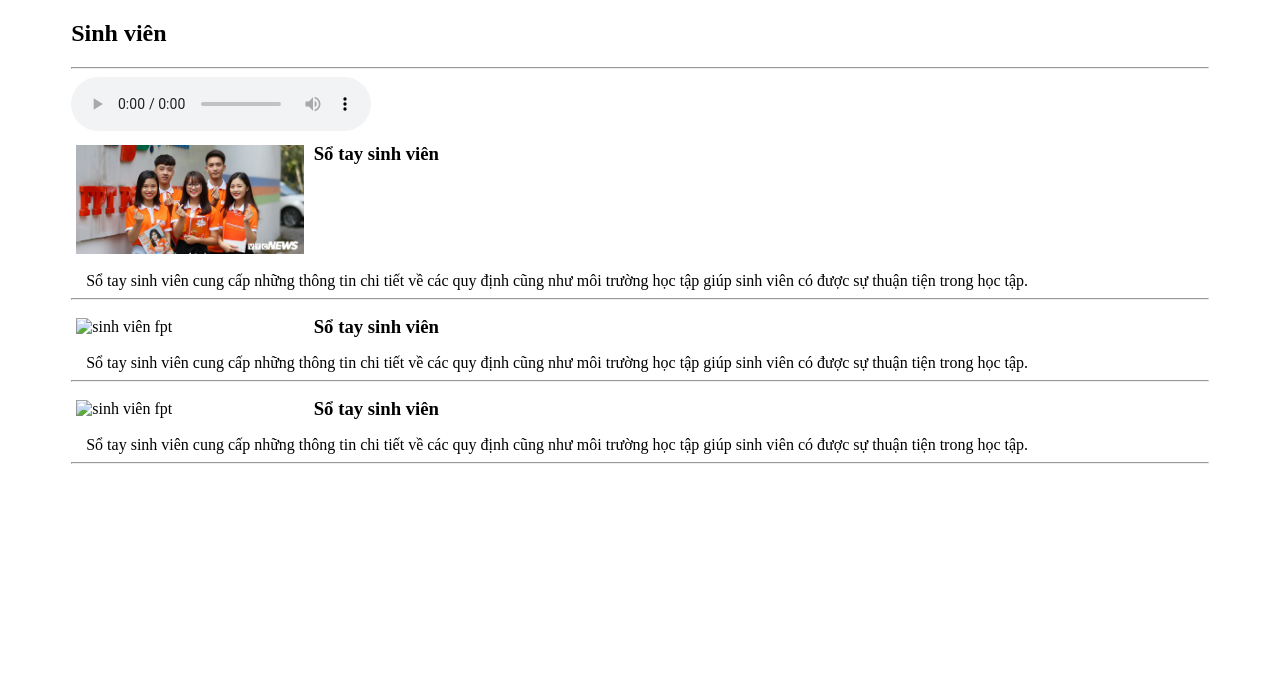
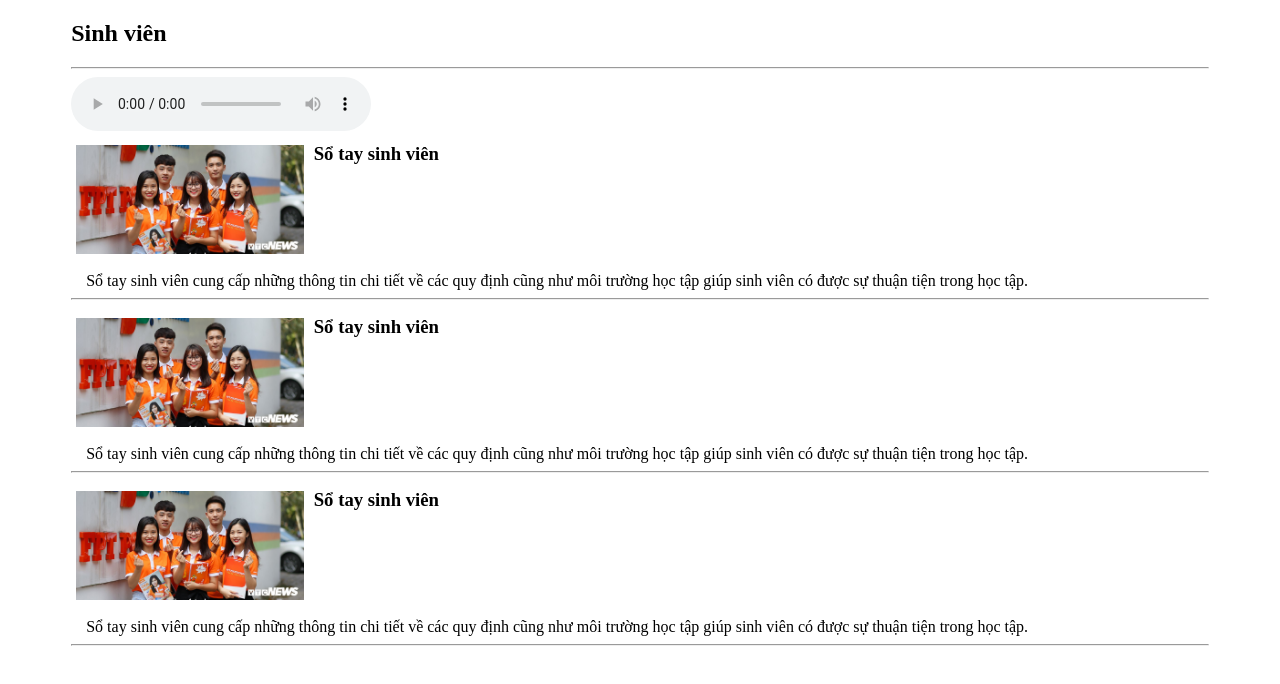
Before and after one commit to Ngoc-Tram/WE17307, a plain HTML site: page index.html in a window 1280 px wide. Drawn offline with Linux system fonts and the light colour scheme.

Commit message:
Update index.html

```diff
--- a/index.html
+++ b/index.html
@@ -29,7 +29,7 @@
 <div class="box">
 
 
-       <img src="/fpt.jpg" alt="sinh viên fpt">
+       <img src="images/fpt.jpg" alt="sinh viên fpt">
        <h3>Sổ tay sinh viên</h3>
        <p>Sổ tay sinh viên cung cấp những thông tin chi tiết về các quy định
            cũng như môi trường học tập giúp sinh viên
@@ -41,7 +41,7 @@
 <div class="box">
 
 
-       <img src="/fpt.jpg" alt="sinh viên fpt">
+       <img src="images/fpt.jpg" alt="sinh viên fpt">
        <h3>Sổ tay sinh viên</h3>
        <p>Sổ tay sinh viên cung cấp những thông tin chi tiết về các quy định
            cũng như môi trường học tập giúp sinh viên
```
